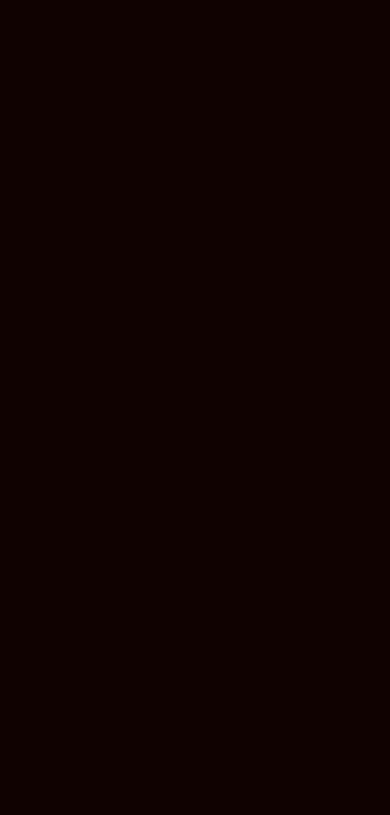
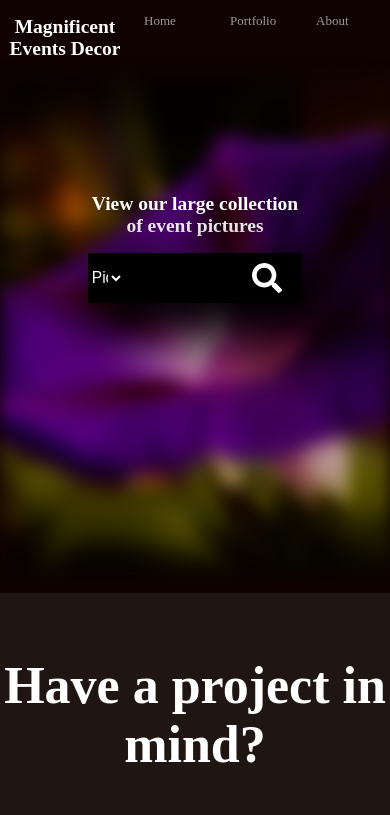
Before and after one commit to 21chozyn/MagnificentEvents, a React (Vite) app: page /portfolio in a window 390 px wide. Before the commit this address had no page. Shown: the top 815 px of the page. Built offline with nearby package versions, Linux system fonts and the light colour scheme.

Commit message:
portfolio page created

```diff
--- a/index.html
+++ b/index.html
@@ -4,7 +4,7 @@
     <meta charset="UTF-8" />
     <link rel="icon" type="image/svg+xml" href="/vite.svg" />
     <meta name="viewport" content="width=device-width, initial-scale=1.0" />
-    <title>Vite + React</title>
+    <title>Magnificent Events Decor</title>
   </head>
   <body>
     <div id="root"></div>
--- a/src/App.css
+++ b/src/App.css
@@ -91,6 +91,7 @@ figure img {
 }
 html,body{
   overflow-x: hidden;
+  transition: all 0.3s;
 }
 @media (max-width:600px) {
   html{
--- a/src/App.jsx
+++ b/src/App.jsx
@@ -1,18 +1,23 @@
 import "./App.css";
 import { BrowserRouter as Router, Route, Routes } from "react-router-dom";
 import Home from "./Components/Pages/Home";
+import Header from "./Components/Header";
+import Footer from "./Components/Footer";
+import Portfolio from "./Components/Pages/Portfolio";
 
 function App() {
   return (
     <Router>
+      <Header />
       <meta
         name="viewport"
         content="width=device-width, initial-scale=1, shrink-to-fit=no"
       />
       <Routes>
         <Route path="/" element={<Home />} />
-
+        <Route path="/portfolio" element={<Portfolio />} />
       </Routes>
+      <Footer />
     </Router>
   );
 }
--- a/src/Components/ContentSection/index.scss
+++ b/src/Components/ContentSection/index.scss
@@ -110,7 +110,7 @@
     .content1 {
       padding: 50px;
     }
-    .content2{
+    .content2 {
       padding: 50px;
     }
   }
@@ -122,17 +122,62 @@
       h1 {
         font-size: 30px;
       }
-      DIV{
+      DIV {
         padding: 0px 5px;
-      div {
-        font-size: 1rem;
-        h2 {
-          font-size: 1.2rem;
+        div {
+          font-size: 1rem;
+          h2 {
+            font-size: 1.2rem;
+          }
         }
-      }}
+      }
     }
-    .content2{
+    .content2 {
       padding: 10px;
+    }
+    .content3 {
+      ul {
+        li {
+          height: 100px;
+          span {
+            line-height: unset;
+            padding: 20px 0;
+          }
+          img {
+            width: 100px;
+            height: 100px;
+          }
+        }
+      }
     }
   }
 }
+@media (max-width: 700px) {
+  .content2 {
+    display: block;
+    H1 {
+      text-align: center;
+      font-size: 3rem;
+    }
+    p {
+      padding: unset;
+      text-align: center;
+    }
+    ul {
+      display: grid;
+      grid-template-columns: repeat(4, 1fr);
+      li {
+        display: inline;
+        div {
+          display: inline;
+          font-size: 1.4rem;
+        }
+      }
+    }
+    figure {
+      width: 100%;
+      position: relative;
+      height: 300px;
+    }
+  }
+}
--- a/src/Components/Pages/Home/index.jsx
+++ b/src/Components/Pages/Home/index.jsx
@@ -1,15 +1,12 @@
 import React from "react";
-import Header from "../../Header";
 import HeroSection from "../../HeroSection";
 import ContentSection from "../../ContentSection";
 import Footer from "../../Footer";
 const index = () => {
   return (
     <>
-      <Header />
       <HeroSection />
       <ContentSection />
-      <Footer />
     </>
   );
 };
--- /dev/null
+++ b/src/Components/Pages/Portfolio/index.jsx
@@ -0,0 +1,31 @@
+import React from "react";
+
+import "./index.scss";
+import flower1 from "../../../Images/flower1.jpg";
+import { FaSearch } from "react-icons/fa";
+
+const index = () => {
+  return (
+    <>
+      <div
+        className="background-image"
+        style={{ backgroundImage: `url(${flower1})` }}
+      ></div>
+      <div className="background-container">
+        <h2>View our large collection of event pictures</h2>
+        <div className="search-container">
+            <select name="mode">
+                <option value="picture">Picture</option>
+                <option value="video">Video</option>
+            </select>
+          <input type="search" />
+          <div className="searchBtn">
+            <FaSearch />
+          </div>
+        </div>
+      </div>
+    </>
+  );
+};
+
+export default index;
--- /dev/null
+++ b/src/Components/Pages/Portfolio/index.scss
@@ -0,0 +1,64 @@
+.background-image {
+  position: absolute;
+  width: 100%;
+  height: 500px;
+  background-size: cover;
+  filter: blur(8px);
+  opacity: 0.7;
+  background-position: center;
+  background-repeat: no-repeat;
+  z-index: -1;
+}
+.background-container {
+  position: relative;
+  height: 500px;
+  padding: 0 22.5%;
+  h2 {
+    padding-top: 100px;
+  }
+  .search-container {
+    display: grid;
+    grid-template-columns: 1fr 3fr 0.5fr;
+    position: relative;
+    height: 50px;
+    background-color: black;
+    box-shadow: 20px 20px 50px 15px black;
+    & > * {
+      color: white;
+      background-color: black;
+      height: 100%;
+      width: 100%;
+      border: none;
+      font-size: 1.2rem;
+      &:focus {
+        border: none;
+        outline: none;
+      }
+      &:focus-visible {
+        border: none;
+        outline: none;
+      }
+    }
+    input[type="search"]:focus-visible {
+      border-bottom: 1px solid gray;
+    }
+    .searchBtn {
+      cursor: pointer;
+
+      svg {
+        height: 100%;
+        width: 30px;
+        padding: 0 20px;
+        transition: all 0.6s;
+        &:hover {
+          color: orange;
+          width: 33px;
+        }
+      }
+      //   &:hover svg{
+      //     box-shadow: 20px 20px 50px 15px gray;
+
+      //   }
+    }
+  }
+}
```
Also changed, not shown: src/Images/flower1.jpg (added).
